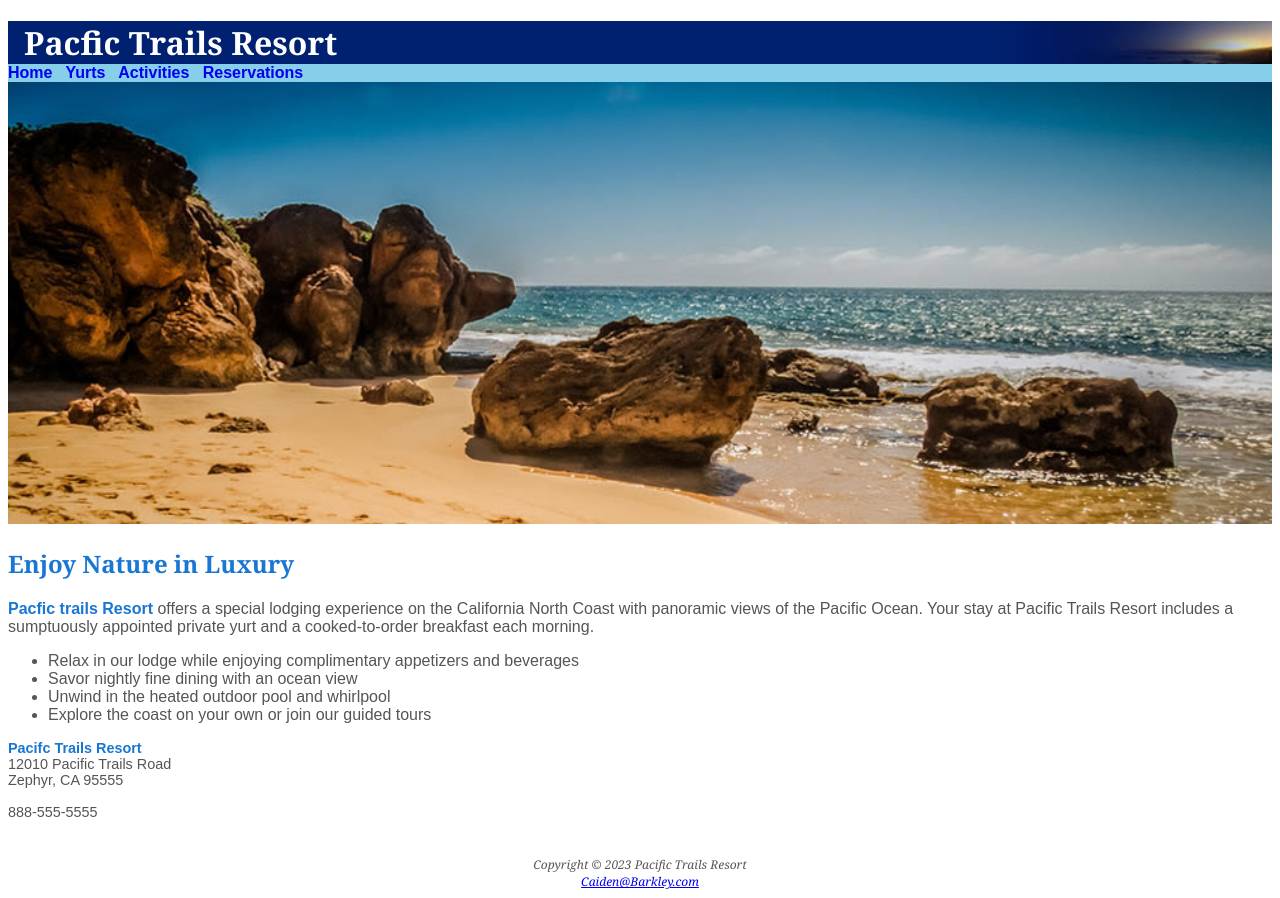
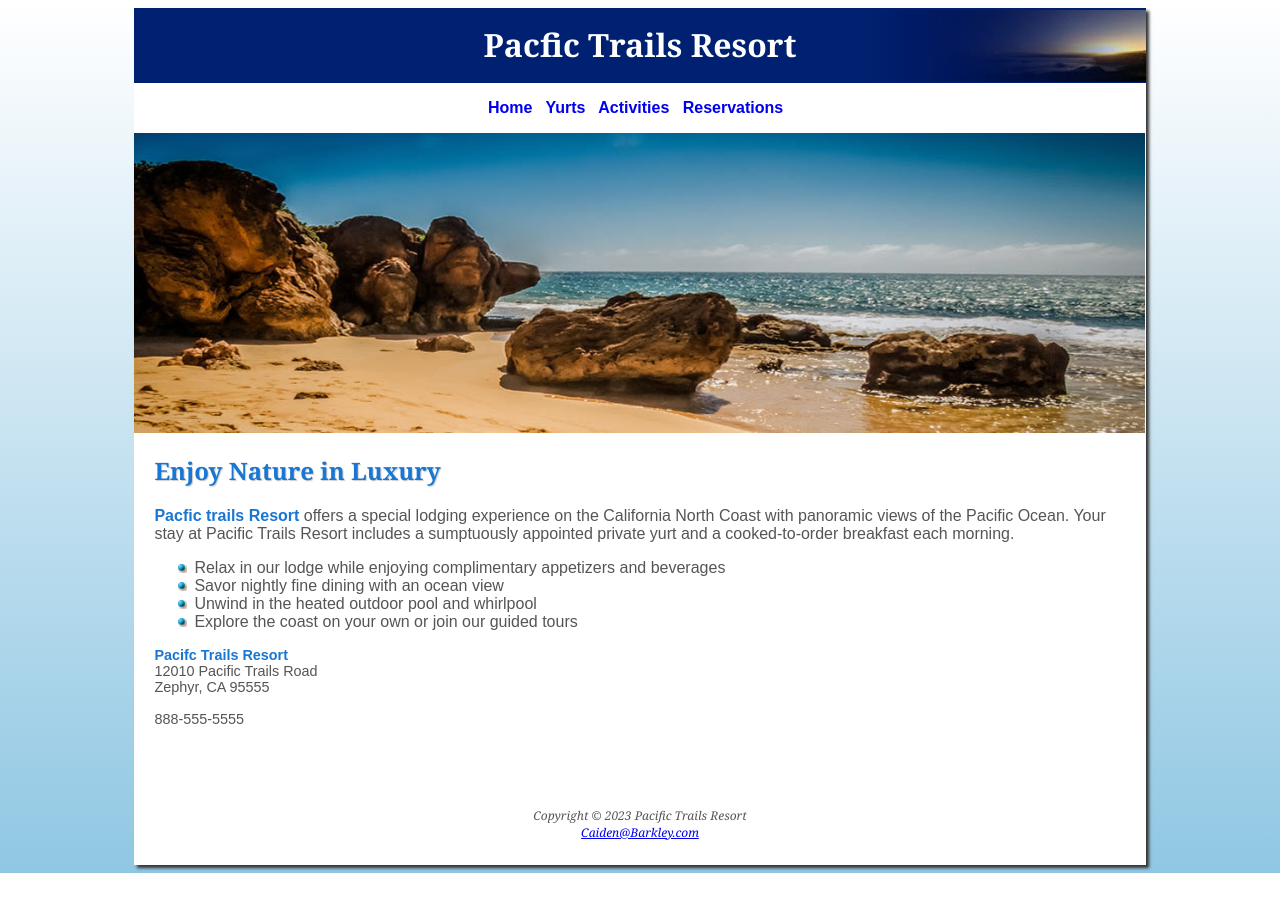
Before and after one commit to CaidenBarkley/Pacific-Trails-Website, a plain HTML site: page index.html in a window 1280 px wide. After the commit the page ends 873 px from the top, so only its background shows below. Drawn offline with Linux system fonts and the light colour scheme.

Commit message:
Add files via upload

```diff
--- a/index.html
+++ b/index.html
@@ -6,7 +6,8 @@
   <title>Pacific Trails Resort- Home</title>
  </head>
 <body>
-    <header><h1>Pacfic Trails Resort</h1></header>
+  <div id="wrapper">
+  <header><h1>Pacfic Trails Resort</h1></header>
 
    <nav>
     <b>
@@ -16,7 +17,7 @@
       <a href="reservation.html">Reservations</a> &nbsp
     </b>
    </nav>
-<div><img src="coast.jpg" alt="Beach with big rocks" width="100%">
+<div id="homehero"> </div>
    <main>
 <h2><b>Enjoy Nature in Luxury</b></h2>
 <p><span class="resort">Pacfic trails Resort </span> offers a special lodging experience on the California North Coast with panoramic views of the Pacific Ocean. Your stay at Pacific Trails Resort includes a sumptuously appointed private yurt and a cooked-to-order breakfast each morning.</p>
@@ -37,7 +38,7 @@
 <footer>
 Copyright &copy; 2023 Pacific Trails Resort<br>
 <a href="mailto:Caiden@Barkley.com"> Caiden@Barkley.com</a>
-</footer>
+</footer> </div>
 
 </body>
 </html>
--- a/pacific.css
+++ b/pacific.css
@@ -1,18 +1,21 @@
-body{background-color: white ;
+body{background-image: linear-gradient(to bottom, #ffffff ,#90c7e3);
      color: #555555;
      font-family: Arial, Helvetica, sans-serif;}
 
 header{background-color: #002171;
        color: white;
        background-image: url(sunset.jpg);
-        height: 400%;
-        text-indent: 1em;
+       height: 60px;
+       text-align: center;
+       padding-top: 15px;
        background-repeat: no-repeat;
        background-position: right;
 }
 
-nav{background-color: skyblue;
-    font-weight: bold;}
+nav{background-color: white;
+    font-weight: bold;
+    padding: 1em;
+    text-align: center;}
 
 h2{color: #1976d2;}
 
@@ -25,9 +28,11 @@
         font-weight: bold;}
 
 h1{margin-bottom: 0;
-   font-family: Georgia,'times new roman', serif;}
+   font-family: Georgia,'times new roman', serif;
+   margin-top: 0;}
 
-h2{font-family: Georgia,'times new roman', serif;}
+h2{font-family: Georgia,'times new roman', serif;
+   text-shadow: 1px 1px 1px #cccccc;}
 
 h3{font-family: Georgia,'times new roman', serif;
    color: #000033;}
@@ -37,6 +42,34 @@
 footer{font-size: 75%;
      font-style: italic;
        font-family:georgia,'times new roman', serif;
-       text-align: center;}
+       text-align: center;
+     padding: 2em;}
 
 #conact{font-size: 90%;}
+
+#wrapper{width: 80%;
+    background-color: white;
+    min-width: 960px;
+    max-width: 2048px;
+    box-shadow: 3px 3px 3px #333333;
+    margin: auto;}
+
+main{padding-top: 1px;
+     padding-right: 20px;
+     padding-bottom: 20px;
+     padding-left: 20px;}
+
+#homehero{height: 300px;
+          background-image: url(coast.jpg);
+          background-size: 100% 100%;
+          background-repeat: no-repeat;}
+
+#yurthero{height: 300px;
+          background-image: url(yurt.jpg);
+          background-repeat: 100% 100%;
+         background-repeat: no-repeat;}
+
+#trailhero{height: 300px;
+           background-image: url(trail.jpg);
+           background-size: 100% 100%;
+           background-repeat: no-repeat;}
```
Also changed, not shown: Yurts.html (+3 -2 lines), activites.html (+3 -2 lines), marker.gif (added), reservation.html (added).
